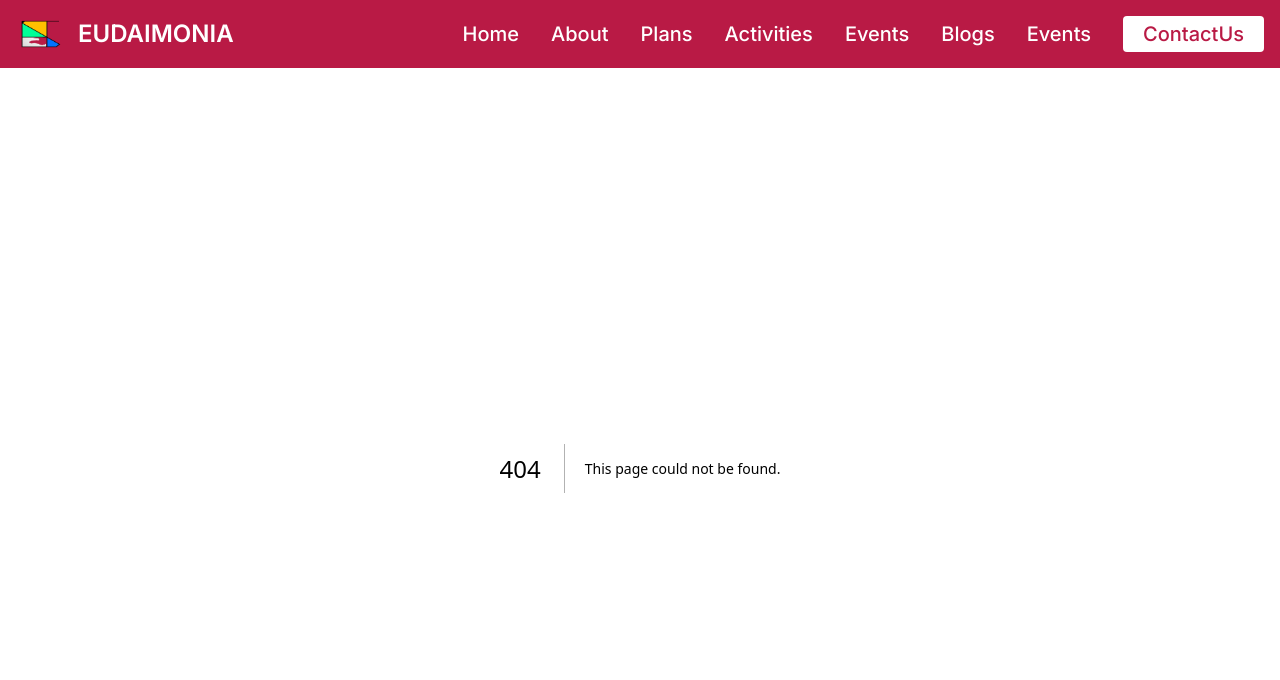
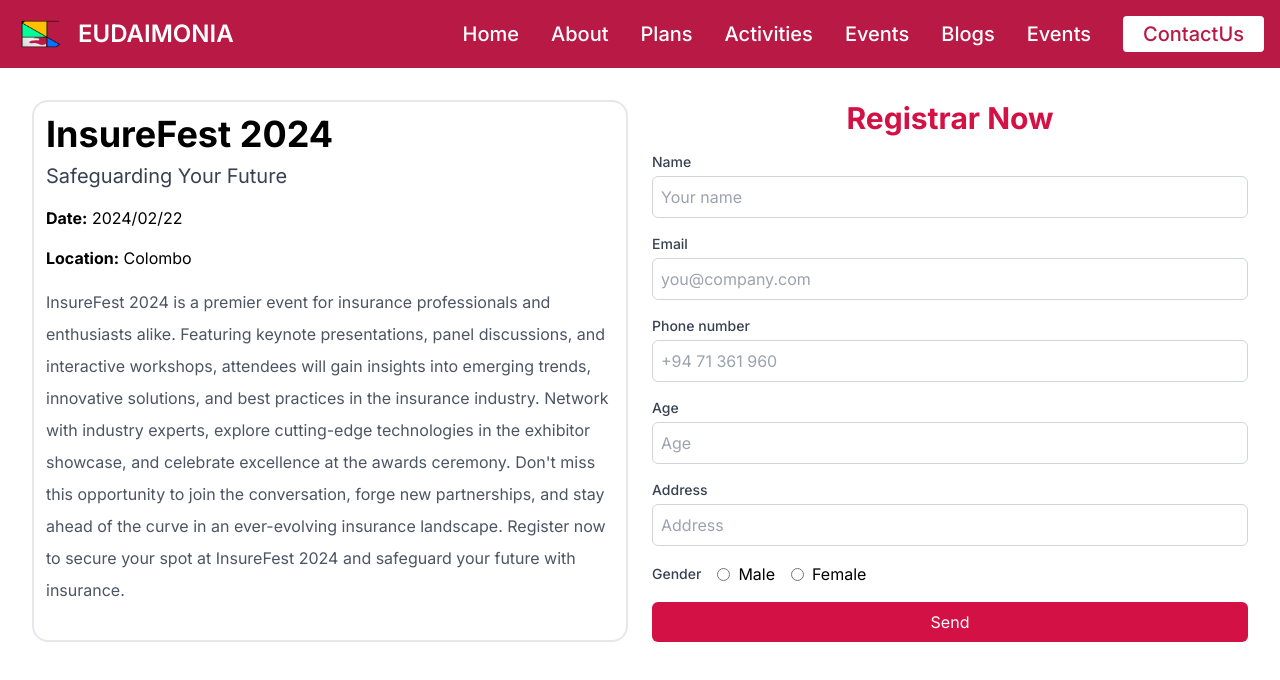
Before and after one commit to Kaveenxz/eudaumonia, a Next.js app: page /up-comming-events in a window 1280 px wide. Before the commit this address had no page. Shown: the top 680 px of the page. Built offline with nearby package versions, Linux system fonts and the light colour scheme.

Commit message:
Added 'use client' directive, useRouter hook, and handleClick function to page component

```diff
--- /dev/null
+++ b/src/app/products/[id]/page.tsx
@@ -0,0 +1,9 @@
+import React from 'react'
+
+function page() {
+  return (
+    <div>page</div>
+  )
+}
+
+export default page
--- a/src/app/products/page.tsx
+++ b/src/app/products/page.tsx
@@ -1,10 +1,13 @@
+'use client'
 import React from 'react'
 import Image from 'next/image'
 import prd1 from '@/app/images/Rectangle 60.png'
 import prd3 from '@/app/images/Rectangle 61.png'
 import prd2 from '@/app/images/Rectangle 62.png'
+import { useRouter } from 'next/navigation'
 
 function page() {
+    const router = useRouter()
     const products = [
         {
             id: 1,
@@ -25,6 +28,10 @@ function page() {
             desc: "This journey we call life has many different milestones and each of us are at a different stage. Our experiences, our needs, our dreams and aspirations Our experiences, our needs, our dreams and aspirations…Our experiences, our needs, our dreams and aspirations…Our experiences, our ne "
         }
     ]
+
+    const handleClick = (id:any)=> {
+        router.push('/products/'+id)
+    }
     return (
         <div className='mx-20 my-20'>
             <div>
@@ -38,7 +45,7 @@ function page() {
                             </div>
                             <p>{product.desc}</p>
                             <div className='flex justify-end mt-5'>
-                                <button className='bg-[#D31145] text-white text-nowrap h-10 px-3 rounded-2xl'>More Details --{'>'}</button>
+                                <button className='bg-[#D31145] text-white text-nowrap h-10 px-3 rounded-2xl' onClick={()=> {handleClick(product.id)}}>More Details --{'>'}</button>
                             </div>
                         </div>
                     </div>
--- /dev/null
+++ b/src/app/up-comming-events/page.tsx
@@ -0,0 +1,70 @@
+import React from 'react';
+
+const eventDetails = {
+  title: 'InsureFest 2024',
+  subtitle: 'Safeguarding Your Future',
+  date: '2024/02/22',
+  location: 'Colombo',
+  description: `InsureFest 2024 is a premier event for insurance professionals and enthusiasts alike.
+  Featuring keynote presentations, panel discussions, and interactive workshops, attendees will gain insights into emerging trends, innovative solutions, and best practices in the insurance industry.
+  Network with industry experts, explore cutting-edge technologies in the exhibitor showcase, and celebrate excellence at the awards ceremony.
+  Don't miss this opportunity to join the conversation, forge new partnerships, and stay ahead of the curve in an ever-evolving insurance landscape. Register now to secure your spot at InsureFest 2024 and safeguard your future with insurance.`
+};
+
+export default function Home() {
+  return (
+    <div className="flex w-srceen">
+      <div className=" p-8  w-full">
+        <div className="grid grid-cols-1 md:grid-cols-2 gap-6">
+          {/* Left Side */}
+          <div className=' border-2 p-3 rounded-2xl'>
+            <h1 className="text-4xl font-bold">{eventDetails.title}</h1>
+            <h2 className="text-xl text-gray-700 mt-2">{eventDetails.subtitle}</h2>
+            <p className="mt-4 mb-4"><strong>Date:</strong> {eventDetails.date}</p>
+            <p><strong>Location:</strong> {eventDetails.location}</p>
+            <p className="mt-4 text-gray-600 leading-8">{eventDetails.description}</p>
+          </div>
+
+          {/* Right Side */}
+          <div>
+            <h2 className="text-3xl font-bold text-[#d31145] mb-4 text-center">Registrar Now</h2>
+            <form className="space-y-4">
+              <div>
+                <label className="block text-sm font-medium text-gray-700">Name</label>
+                <input type="text" className="mt-1 block w-full border border-gray-300 rounded-md p-2" placeholder="Your name" />
+              </div>
+              <div>
+                <label className="block text-sm font-medium text-gray-700">Email</label>
+                <input type="email" className="mt-1 block w-full border border-gray-300 rounded-md p-2" placeholder="you@company.com" />
+              </div>
+              <div>
+                <label className="block text-sm font-medium text-gray-700">Phone number</label>
+                <input type="text" className="mt-1 block w-full border border-gray-300 rounded-md p-2" placeholder="+94 71 361 960" />
+              </div>
+              <div>
+                <label className="block text-sm font-medium text-gray-700">Age</label>
+                <input type="number" className="mt-1 block w-full border border-gray-300 rounded-md p-2" placeholder="Age" />
+              </div>
+              <div>
+                <label className="block text-sm font-medium text-gray-700">Address</label>
+                <input type="text" className="mt-1 block w-full border border-gray-300 rounded-md p-2" placeholder="Address" />
+              </div>
+              <div className="flex items-center space-x-4">
+                <label className="block text-sm font-medium text-gray-700">Gender</label>
+                <label className="flex items-center">
+                  <input type="radio" name="gender" value="Male" className="form-radio" />
+                  <span className="ml-2">Male</span>
+                </label>
+                <label className="flex items-center">
+                  <input type="radio" name="gender" value="Female" className="form-radio" />
+                  <span className="ml-2">Female</span>
+                </label>
+              </div>
+              <button className="w-full bg-[#d31145] text-white p-2 rounded-md hover:bg-red-600">Send</button>
+            </form>
+          </div>
+        </div>
+      </div>
+    </div>
+  );
+}
```
Also changed, not shown: src/app/blog/page.tsx (added).
